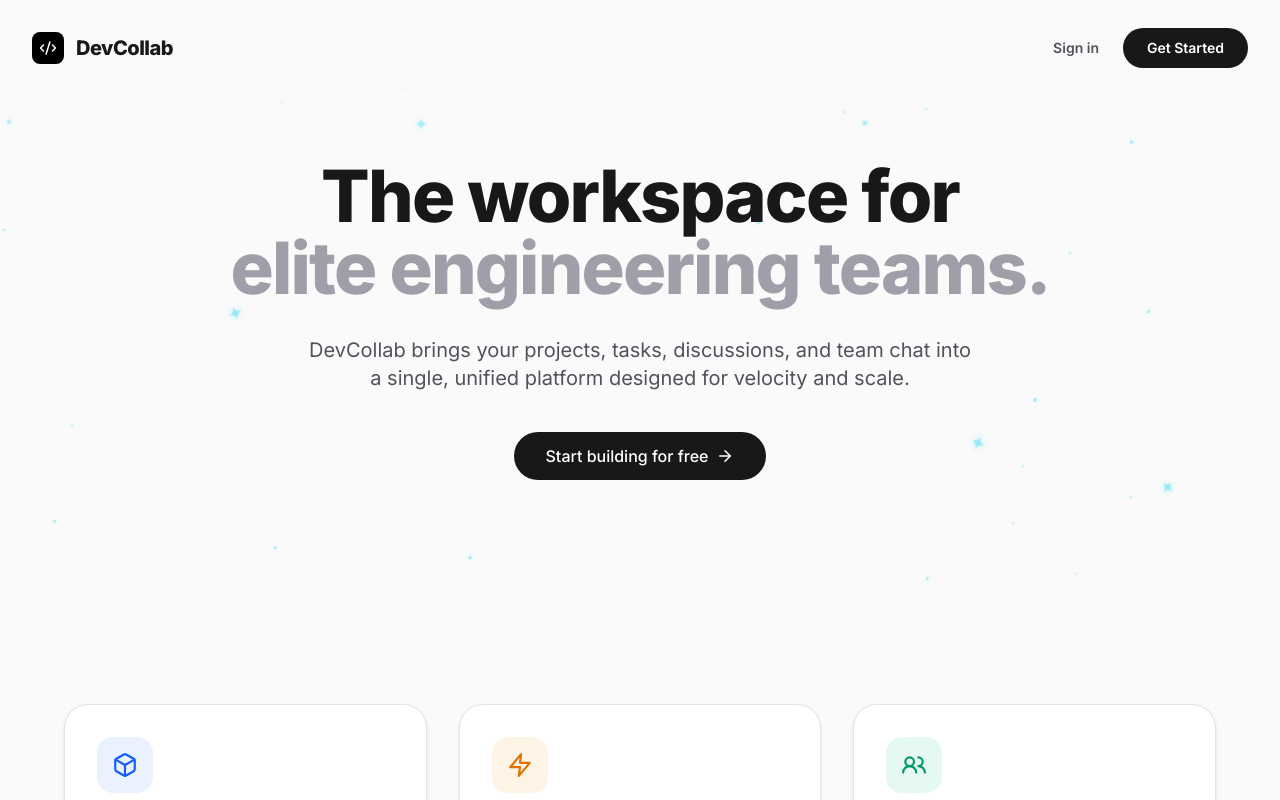
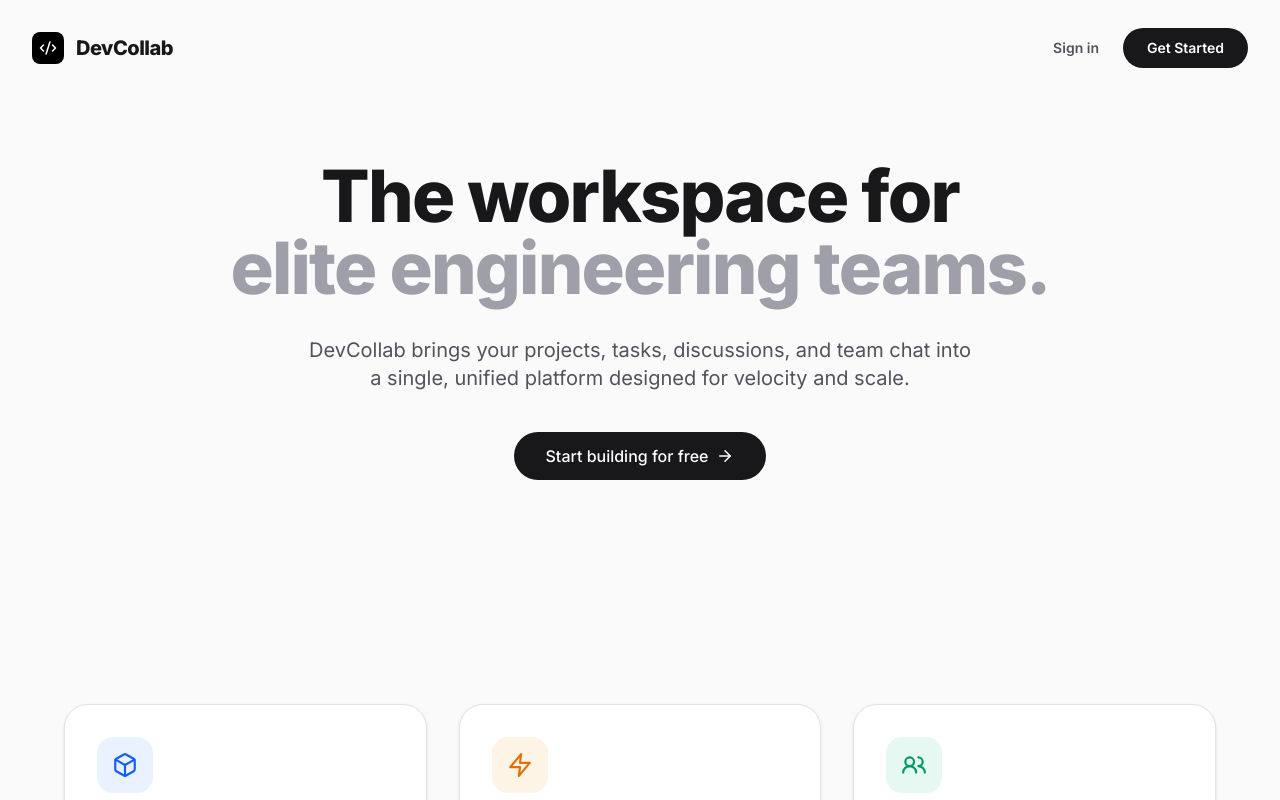
Before and after one commit to f7aditya/DevCollab, a Next.js app in the folder frontend/: page / in a window 1280 px wide. Shown: the top 800 px of the page. Built offline with nearby package versions, Linux system fonts and the light colour scheme.

Commit message:
Remove sparkles animation to simplify deployment

```diff
--- a/frontend/src/app/page.tsx
+++ b/frontend/src/app/page.tsx
@@ -1,6 +1,6 @@
 import Link from "next/link";
 import { ArrowRight, Box, Code2, Users2, Zap } from "lucide-react";
-import { SparklesBackground } from "@/components/ui/sparkles";
+
 
 export default function LandingPage() {
   return (
@@ -34,7 +34,7 @@ export default function LandingPage() {
       {/* Hero Section */}
       <main className="flex-1">
         <section className="relative overflow-hidden px-6 pb-32 pt-40 text-center">
-          <SparklesBackground className="z-0 opacity-40 dark:opacity-80" />
+
           <div className="relative z-10 mx-auto max-w-4xl">
             <h1 className="mb-8 text-5xl font-extrabold tracking-tight text-zinc-900 dark:text-zinc-50 sm:text-7xl">
               The workspace for <br />
--- a/frontend/src/components/ui/sparkles.tsx
+++ /dev/null
@@ -1,152 +0,0 @@
-"use client";
-
-import { useEffect, useState, useRef } from "react";
-import { motion } from "framer-motion";
-
-interface Sparkle {
-  id: number;
-  x: number;
-  y: number;
-  size: number;
-  duration: number;
-  delay: number;
-  type: "dot" | "star";
-  rotation: number;
-}
-
-export const SparklesBackground = ({
-  sparkleCount = 40,
-  className = "",
-}: {
-  sparkleCount?: number;
-  className?: string;
-}) => {
-  const [sparkles, setSparkles] = useState<Sparkle[]>([]);
-  const containerRef = useRef<HTMLDivElement>(null);
-
-  useEffect(() => {
-    const newSparkles = Array.from({ length: sparkleCount }).map((_, i): Sparkle => {
-      const isStar = Math.random() > 0.6; // 40% chance to be a curvy star
-      const baseSize = Math.random() * 3 + 1;
-      return {
-        id: i,
-        x: Math.random() * 100,
-        y: -10 - Math.random() * 20,
-        size: isStar ? baseSize * 3 + 4 : baseSize, // Stars are bigger
-        duration: Math.random() * 4 + 4,
-        delay: Math.random() * 5,
-        type: (isStar ? "star" : "dot") as "star" | "dot",
-        rotation: Math.random() * 360,
-      };
-    });
-    setSparkles(newSparkles as Sparkle[]);
-  }, [sparkleCount]);
-
-  useEffect(() => {
-    const handleMouseMove = (e: MouseEvent) => {
-      if (!containerRef.current) return;
-
-      const rect = containerRef.current.getBoundingClientRect();
-      const mouseX = e.clientX - rect.left;
-      const mouseY = e.clientY - rect.top;
-
-      // Update cursor glow position
-      containerRef.current.style.setProperty("--mouse-x", `${mouseX}px`);
-      containerRef.current.style.setProperty("--mouse-y", `${mouseY}px`);
-
-      // Update particles for repulsion
-      const wrappers = containerRef.current.querySelectorAll(".sparkle-wrapper");
-      wrappers.forEach((wrapper: any) => {
-        const particle = wrapper.firstElementChild;
-        if (!particle) return;
-
-        const pRect = particle.getBoundingClientRect();
-
-        // Remove previous transform to get true position
-        const currentPushX = parseFloat(wrapper.dataset.pushX || "0");
-        const currentPushY = parseFloat(wrapper.dataset.pushY || "0");
-
-        const truePx = pRect.left + pRect.width / 2 - currentPushX;
-        const truePy = pRect.top + pRect.height / 2 - currentPushY;
-
-        const dx = truePx - e.clientX;
-        const dy = truePy - e.clientY;
-        const dist = Math.sqrt(dx * dx + dy * dy);
-
-        const maxDist = 140; // Repel radius
-        let pushX = 0;
-        let pushY = 0;
-
-        if (dist < maxDist && dist > 0) {
-          const force = Math.pow((maxDist - dist) / maxDist, 1.2);
-          pushX = (dx / dist) * force * 60; // push up to 60px away
-          pushY = (dy / dist) * force * 60;
-        }
-
-        wrapper.style.transform = `translate(${pushX}px, ${pushY}px)`;
-        wrapper.dataset.pushX = pushX.toString();
-        wrapper.dataset.pushY = pushY.toString();
-      });
-    };
-
-    window.addEventListener("mousemove", handleMouseMove);
-    return () => window.removeEventListener("mousemove", handleMouseMove);
-  }, []);
-
-  return (
-    <div
-      ref={containerRef}
-      className={`absolute inset-0 overflow-hidden pointer-events-none ${className}`}
-    >
-      {sparkles.map((sparkle) => (
-        <div
-          key={sparkle.id}
-          className="sparkle-wrapper absolute inset-0 transition-transform duration-300 ease-out"
-        >
-          {/* @ts-ignore framer-motion React 19 typings bug */}
-          <motion.div
-            className="absolute flex items-center justify-center text-cyan-400 dark:text-cyan-300"
-            style={{
-              left: `${sparkle.x}%`,
-              width: sparkle.size,
-              height: sparkle.size,
-            }}
-            initial={{
-              y: `${sparkle.y}vh`,
-              opacity: 0,
-              scale: 0,
-              rotate: sparkle.rotation,
-            }}
-            animate={{
-              y: "120vh",
-              opacity: [0, 1, 1, 0],
-              scale: [0, 1, 0.8, 0.2],
-              rotate: sparkle.rotation + (sparkle.type === "star" ? 180 : 0), // Gentle spin for stars
-            }}
-            transition={{
-              duration: sparkle.duration,
-              delay: sparkle.delay,
-              repeat: Infinity,
-              ease: "linear",
-            }}
-          >
-            {sparkle.type === "dot" ? (
-              <div
-                className="w-full h-full rounded-full bg-cyan-400 dark:bg-cyan-300"
-                style={{ boxShadow: `0 0 ${sparkle.size * 2}px rgba(34, 211, 238, 0.6)` }}
-              />
-            ) : (
-              <svg
-                viewBox="0 0 24 24"
-                fill="currentColor"
-                className="w-full h-full drop-shadow-[0_0_4px_rgba(34,211,238,0.8)]"
-              >
-                <path d="M12 0C12.5 7 17 11.5 24 12C17 12.5 12.5 17 12 24C11.5 17 7 12.5 0 12C7 11.5 11.5 7 12 0Z" />
-              </svg>
-            )}
-          </motion.div>
-        </div>
-      ))}
-    </div>
-  );
-};
```
